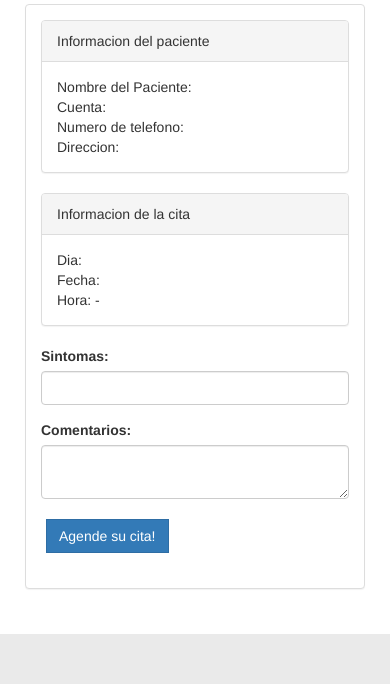
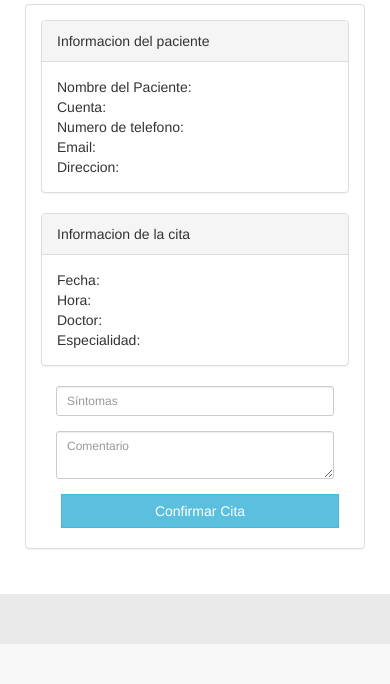
Before and after one commit to mauricio-gomez1/Proyecto_Clinica, a PHP site: page /patient/appointment.php in a window 390 px wide. Shown: the part 621-1305 px from the top of the page. After the commit the page ends 1265 px from the top, so only its background shows below. Run offline with PHP 8.4, Linux system fonts and the light colour scheme; the visitor is signed in with stand-in values (Sample User, id 1); data comes from the database, SQL or seed files in the repository; data that the repository does not hold is empty; some libraries are stand-ins or nearby versions.

Commit message:
Update appointment.php

```diff
--- a/patient/appointment.php
+++ b/patient/appointment.php
@@ -1,62 +1,58 @@
 <?php
 session_start();
 include_once '../assets/conn/dbconnect.php';
-$session= $_SESSION['patientSession'];
-$appid=null;
-$appdate=null;
+$session = $_SESSION['patientSession'];
+$appid = null;
+$appdate = null;
 if (isset($_GET['scheduleDate']) && isset($_GET['appid'])) {
-	$appdate =$_GET['scheduleDate'];
+    $appdate = $_GET['scheduleDate'];
     $appid = $_GET['appid'];
 }
 // on b.icPatient = a.icPatient
-$res = mysqli_query($con,"SELECT a.*, b.* FROM doctorschedule a INNER JOIN patient b
+$res = mysqli_query($con, "SELECT a.*, b.* FROM doctorschedule a INNER JOIN patient b
 WHERE a.scheduleDate='$appdate' AND scheduleId=$appid AND b.icPatient=$session");
-$userRow=mysqli_fetch_array($res,MYSQLI_ASSOC);
-
+$userRow = mysqli_fetch_array($res, MYSQLI_ASSOC);
 
 
 //INSERT
 if (isset($_POST['appointment'])) {
-$patientIc = mysqli_real_escape_string($con,$userRow['icPatient']);
-$scheduleid = mysqli_real_escape_string($con,$appid);
-$symptom = mysqli_real_escape_string($con,$_POST['symptom']);
-$comment = mysqli_real_escape_string($con,$_POST['comment']);
+    $patientIc = mysqli_real_escape_string($con, $userRow['icPatient']);
+    $scheduleid = mysqli_real_escape_string($con, $appid);
+    $symptom = mysqli_real_escape_string($con, $_POST['symptom']);
+    $comment = mysqli_real_escape_string($con, $_POST['comment']);
     $avail = "no disponible";
 
 
-$query = "INSERT INTO appointment (  patientIc , scheduleId , appSymptom , appComment  )
-VALUES ( '$patientIc', '$scheduleid', '$symptom', '$comment') ";
+    $query = "INSERT INTO appointment (patientIc, scheduleId, appSymptom, appComment)
+VALUES ('$patientIc', '$scheduleid', '$symptom', '$comment') ";
 
     //update table appointment schedule
-$sql = "UPDATE doctorschedule SET bookAvail = '$avail' WHERE scheduleId = $scheduleid" ;
-$scheduleres=mysqli_query($con,$sql);
+    $sql = "UPDATE doctorschedule SET bookAvail = '$avail' WHERE scheduleId = $scheduleid";
+    $scheduleres = mysqli_query($con, $sql);
     if ($scheduleres) {
-	$btn= "disable";
+        $btn = "disable";
     }
 
 
-$result = mysqli_query($con,$query);
-// echo $result;
-if( $result )
-{
+    $result = mysqli_query($con, $query);
+    if ($result) {
         ?>
         <script type="text/javascript">
-alert('Cita realizada con exito.');
+            alert('Cita realizada con éxito.');
         </script>
         <?php
-header("Location: patientapplist.php");
-}
-else
-{
+        header("Location: patient.php");
+        exit;
+    } else {
         echo mysqli_error($con);
         ?>
         <script type="text/javascript">
-alert('Hubo un error. Porfavot intentalo de nuevo.');
+            alert('Hubo un error. Por favor inténtalo de nuevo.');
         </script>
         <?php
         header("Location: patient/patient.php");
+        exit;
     }
-//dapat dari generator end
 }
 ?>
 <!DOCTYPE html>
@@ -70,11 +66,10 @@
     <title>PsychoTech</title>
     <link href="assets/css/bootstrap.min.css" rel="stylesheet">
     <link href="assets/css/default/style.css" rel="stylesheet">
-		<link href="assets/css/default/blocks.css" rcel="stylesheet">
+    <link href="assets/css/default/blocks.css" rel="stylesheet">
 
 
-		<link rel="stylesheet" href="https://formden.com/static/cdn/font-awesome/4.4.0/css/font-awesome.min.css" />
-
+    <link rel="stylesheet" href="https://formden.com/static/cdn/font-awesome/4.4.0/css/font-awesome.min.css"/>
 </head>
 <body>
 <!-- navigation -->
@@ -82,7 +77,8 @@
     <div class="container-fluid">
         <!-- Brand and toggle get grouped for better mobile display -->
         <div class="navbar-header">
-					<button type="button" class="navbar-toggle collapsed" data-toggle="collapse" data-target="#bs-example-navbar-collapse-1">
+            <button type="button" class="navbar-toggle collapsed" data-toggle="collapse"
+                    data-target="#bs-example-navbar-collapse-1">
                 <span class="sr-only">Toggle navigation</span>
                 <span class="icon-bar"></span>
                 <span class="icon-bar"></span>
@@ -95,20 +91,23 @@
             <ul class="nav navbar-nav">
                 <ul class="nav navbar-nav">
                     <li><a href="patient.php">Inicio</a></li>
-							<!-- <li><a href="profile.php?patientId=<?php echo $userRow['icPatient']; ?>" >Profile</a></li> -->
-							<li><a href="patientapplist.php?patientId=<?php echo $userRow['icPatient']; ?>">Mis Citas</a></li>
+                    <li><a href="patientapplist.php?patientId=<?php echo $userRow['icPatient']; ?>">Mis Citas</a>
+                    </li>
                 </ul>
             </ul>
 
             <ul class="nav navbar-nav navbar-right">
                 <li class="dropdown">
-							<a href="#" class="dropdown-toggle" data-toggle="dropdown"><i class="fa fa-user"></i> <?php echo $userRow['patientFirstName']; ?> <?php echo $userRow['patientLastName']; ?><b class="caret"></b></a>
+                    <a href="#" class="dropdown-toggle" data-toggle="dropdown"><i class="fa fa-user"></i> <?php echo $userRow['patientFirstName']; ?>
+                        <?php echo $userRow['patientLastName']; ?><b class="caret"></b></a>
                     <ul class="dropdown-menu">
                         <li>
-									<a href="profile.php?patientId=<?php echo $userRow['icPatient']; ?>"><i class="fa fa-fw fa-user"></i> Perfil</a>
+                            <a href="profile.php?patientId=<?php echo $userRow['icPatient']; ?>"><i
+                                        class="fa fa-fw fa-user"></i> Perfil</a>
                         </li>
                         <li>
-									<a href="patientapplist.php?patientId=<?php echo $userRow['icPatient']; ?>"><i class="glyphicon glyphicon-file"></i> Mis Citas</a>
+                            <a href="patientapplist.php?patientId=<?php echo $userRow['icPatient']; ?>"><i
+                                        class="glyphicon glyphicon-file"></i> Mis Citas</a>
                         </li>
                         <li class="divider"></li>
                         <li>
@@ -130,14 +129,17 @@
                 <div class="col-md-3 col-sm-3">
 
                     <div class="user-wrapper">
-								<img src="https://w7.pngwing.com/pngs/741/68/png-transparent-user-computer-icons-user-miscellaneous-cdr-rectangle-thumbnail.png" class="img-responsive" />
+                        <img src="https://w7.pngwing.com/pngs/741/68/png-transparent-user-computer-icons-user-miscellaneous-cdr-rectangle-thumbnail.png"
+                             class="img-responsive"/>
                         <div class="description">
                             <h4><?php echo $userRow['patientFirstName']; ?> <?php echo $userRow['patientLastName']; ?></h4>
                             <p>
-										Ya esta en el ultimo paso para agendar su cita. Por favor, rellene el formulario de la derecha para completar su cita.
+                                Ya estás en el último paso para agendar tu cita. Por favor, rellena el formulario de la derecha para completar tu cita.
                             </p>
-									<hr />
-									<button type="button" class="btn btn-primary" data-toggle="modal" data-target="#myModal">Actualizar Perfil</button>
+                            <hr/>
+                            <button type="button" class="btn btn-primary" data-toggle="modal"
+                                    data-target="#myModal">Actualizar Perfil
+                            </button>
                         </div>
                     </div>
                 </div>
@@ -155,43 +157,59 @@
                                         <div class="panel-heading">Informacion del paciente</div>
                                         <div class="panel-body">
 
-													Nombre del Paciente: <?php echo $userRow['patientFirstName'] ?> <?php echo $userRow['patientLastName'] ?><br>
+                                            Nombre del Paciente: <?php echo $userRow['patientFirstName'] ?>
+                                            <?php echo $userRow['patientLastName'] ?><br>
                                             Cuenta: <?php echo $userRow['icPatient'] ?><br>
                                             Numero de telefono: <?php echo $userRow['patientPhone'] ?><br>
-													Direccion: <?php echo $userRow['patientAddress'] ?>
+                                            Email: <?php echo $userRow['patientEmail'] ?><br>
+                                            Direccion: <?php echo $userRow['patientAddress'] ?><br>
+
                                         </div>
                                     </div>
                                     <div class="panel panel-default">
                                         <div class="panel-heading">Informacion de la cita</div>
                                         <div class="panel-body">
-													Dia: <?php echo $userRow['scheduleDay'] ?><br>
+
                                             Fecha: <?php echo $userRow['scheduleDate'] ?><br>
-													Hora: <?php echo $userRow['startTime'] ?> - <?php echo $userRow['endTime'] ?><br>
+                                            Hora: <?php echo $userRow['scheduleTime'] ?><br>
+                                            Doctor: <?php echo $userRow['doctorFirstName'] ?>
+                                            <?php echo $userRow['doctorLastName'] ?><br>
+                                            Especialidad: <?php echo $userRow['doctorSpecialization'] ?><br>
+
                                         </div>
                                     </div>
 
+                                    <div class="col-md-6 col-sm-6">
+
                                         <div class="form-group">
-												<label for="recipient-name" class="control-label">Sintomas: </label>
-												<input type="text" class="form-control" name="symptom" required>
+                                            <input type="text" name="symptom" id="symptom" class="form-control input-sm"
+                                                   placeholder="Síntomas" required>
                                         </div>
+
                                         <div class="form-group">
-												<label for="message-text" class="control-label">Comentarios: </label>
-												<textarea class="form-control" name="comment" required></textarea>
+                                            <textarea name="comment" id="comment" class="form-control input-sm"
+                                                      placeholder="Comentario" required></textarea>
                                         </div>
-											<div class="form-group">
-												<input type="submit" name="appointment" id="submit" class="btn btn-primary" value="Agende su cita!">
-											</div>
-										</form>
-									</div>
-								</div>
+
+                                        <input type="submit" name="appointment" value="Confirmar Cita"
+                                               class="btn btn-info btn-block">
 
                                     </div>
 
+
+                                </form>
+
+
+                            </div>
+                        </div>
+                    </div>
                 </div>
             </div>
             <!-- USER PROFILE ROW END-->
-					<!-- end -->
-					<script src="assets/js/jquery.js"></script>
+        </div>
+        <!-- /.container -->
+
+        <script src="assets/js/jquery-1.11.1.js"></script>
         <script src="assets/js/bootstrap.min.js"></script>
 </body>
 </html>
```
Lines whose indentation alone changed are shown as unchanged.
